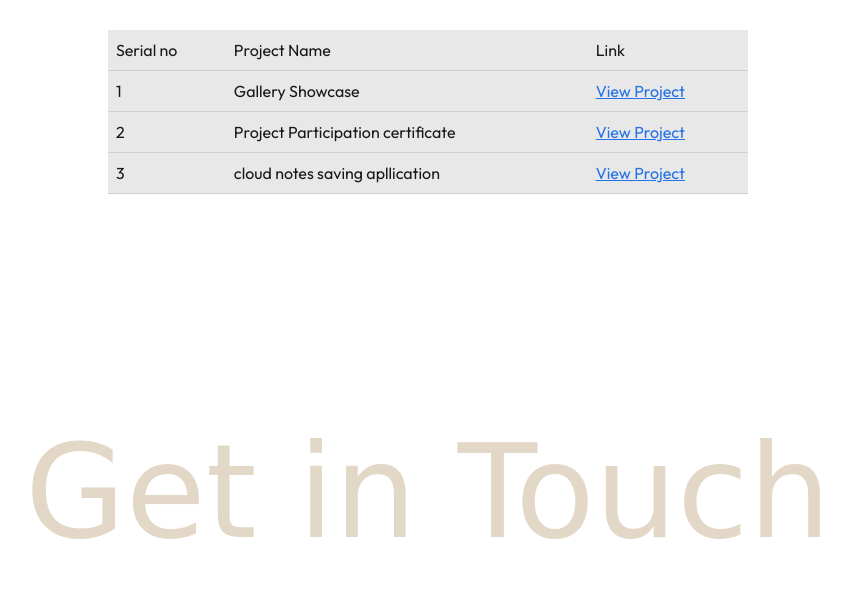
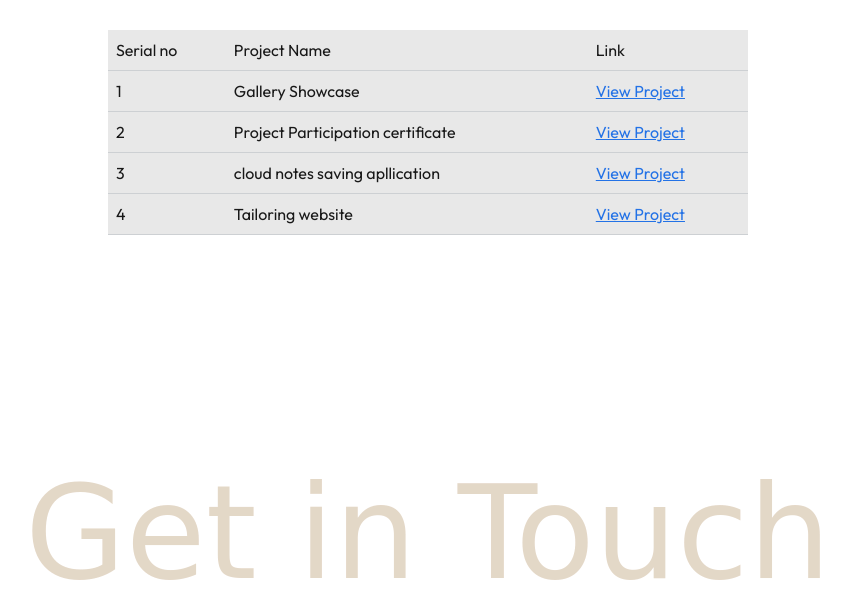
Before and after one commit to Kartik-ulli/Portfolio-, a Node server app: page / in a window 1280 px wide. Shown: the part 4917-5525 px from the top of the page, without its empty margins (212-1063 px from the left). Run offline with Node 20, Linux system fonts and the light colour scheme; some web fonts are replaced.

Commit message:
updated project list

```diff
--- a/views/index.ejs
+++ b/views/index.ejs
@@ -303,6 +303,11 @@
                 <td>cloud notes saving apllication</td>
                 <td><a href="https://mynotes-jvty.onrender.com/" target="_blank">View Project</a></td>
             </tr>
+            <tr>
+                <th scope="row">4</th>
+                <td>Tailoring website</td>
+                <td><a href="https://kartik-ulli.github.io/Tailoring-website/" target="_blank">View Project</a></td>
+            </tr>
             <!-- Add more project rows here -->
         </tbody>
     </table>
```
